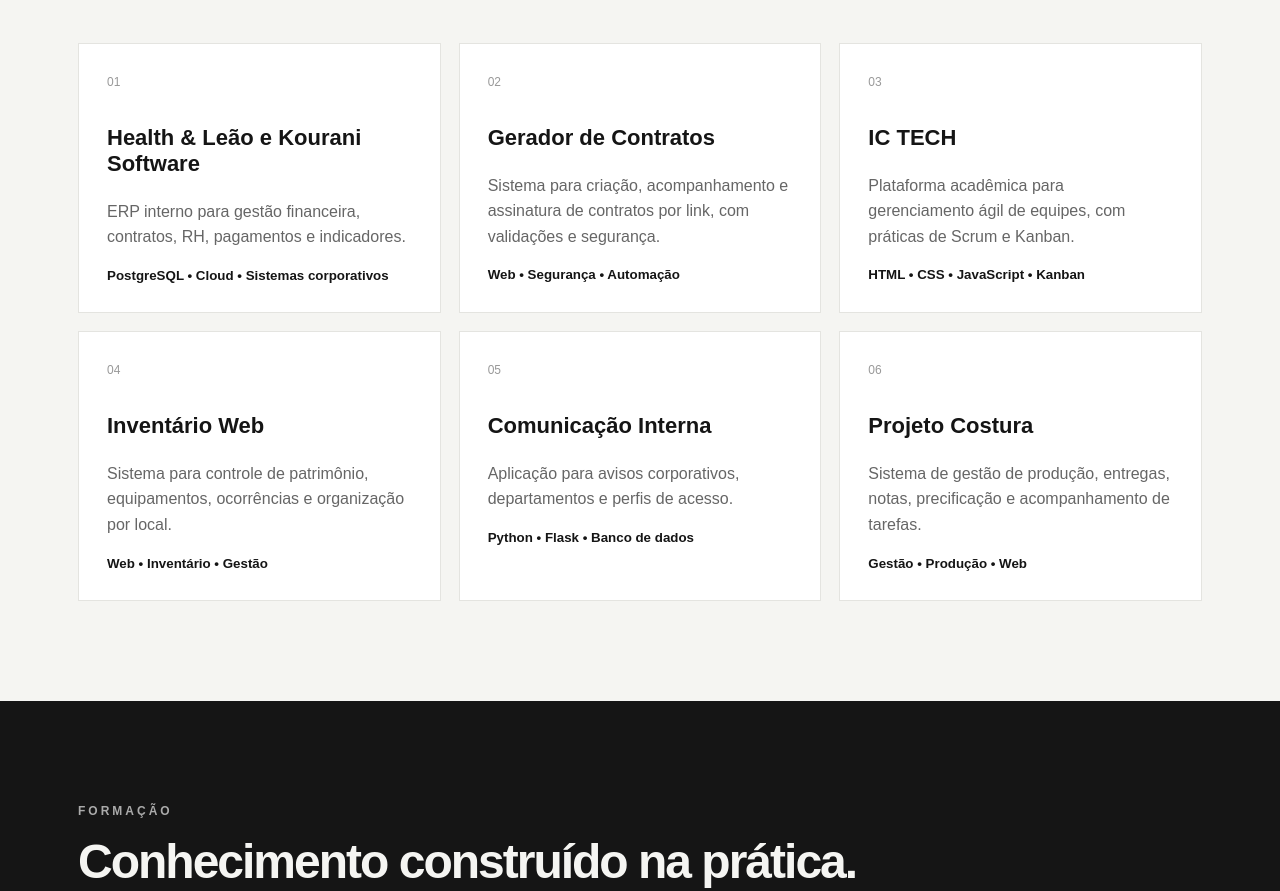
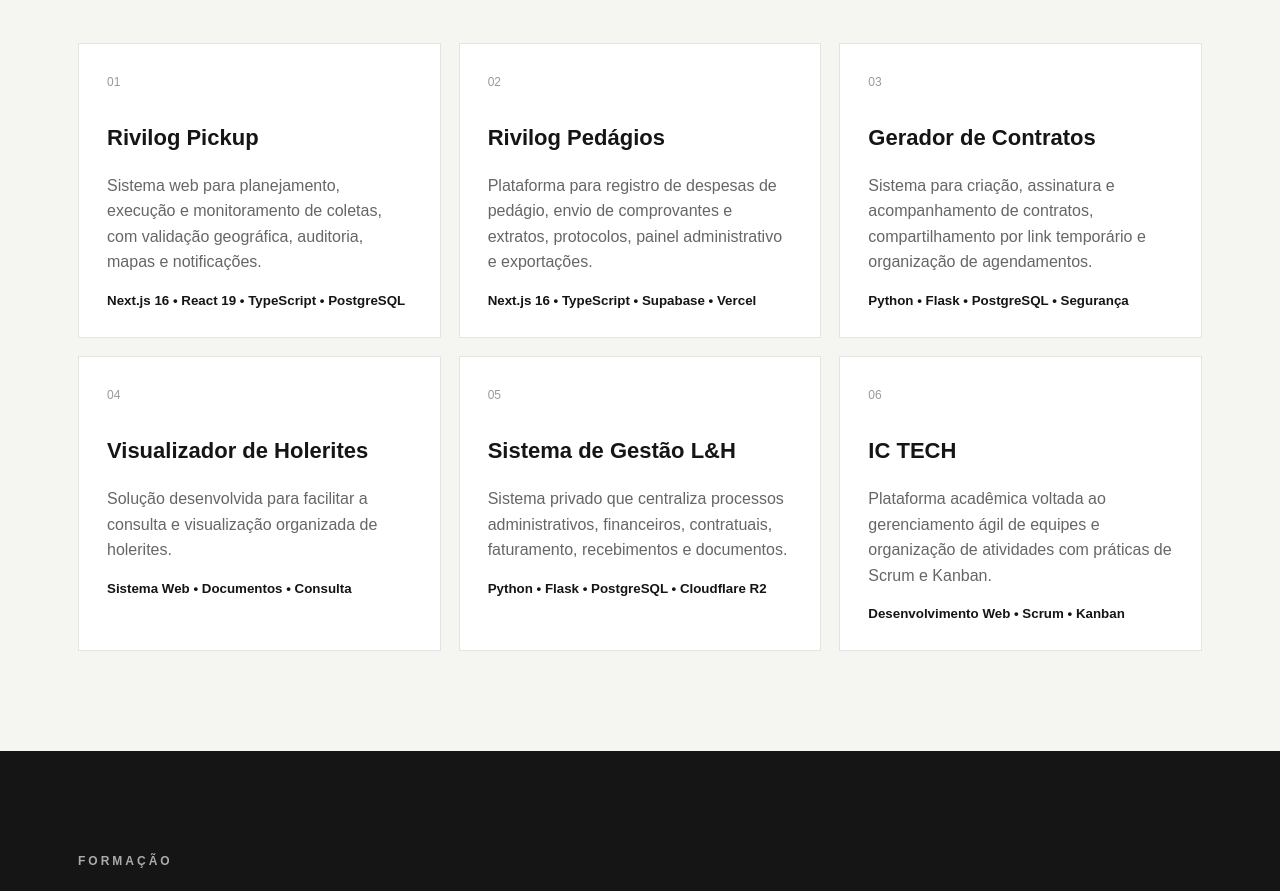
Before and after one commit to Nicolas1xx/portfolio-nicolas, a Next.js app: page / in a window 1280 px wide. Shown: the part 1540-2431 px from the top of the page. Built offline with nearby package versions, Linux system fonts and the light colour scheme.

Commit message:
feat: atualiza projetos em destaque

```diff
--- a/app/page.tsx
+++ b/app/page.tsx
@@ -1,10 +1,10 @@
 const projects=[
-["Health & Leão e Kourani Software","ERP interno para gestão financeira, contratos, RH, pagamentos e indicadores.","PostgreSQL • Cloud • Sistemas corporativos"],
-["Gerador de Contratos","Sistema para criação, acompanhamento e assinatura de contratos por link, com validações e segurança.","Web • Segurança • Automação"],
-["IC TECH","Plataforma acadêmica para gerenciamento ágil de equipes, com práticas de Scrum e Kanban.","HTML • CSS • JavaScript • Kanban"],
-["Inventário Web","Sistema para controle de patrimônio, equipamentos, ocorrências e organização por local.","Web • Inventário • Gestão"],
-["Comunicação Interna","Aplicação para avisos corporativos, departamentos e perfis de acesso.","Python • Flask • Banco de dados"],
-["Projeto Costura","Sistema de gestão de produção, entregas, notas, precificação e acompanhamento de tarefas.","Gestão • Produção • Web"]
+["Rivilog Pickup","Sistema web para planejamento, execução e monitoramento de coletas, com validação geográfica, auditoria, mapas e notificações.","Next.js 16 • React 19 • TypeScript • PostgreSQL"],
+["Rivilog Pedágios","Plataforma para registro de despesas de pedágio, envio de comprovantes e extratos, protocolos, painel administrativo e exportações.","Next.js 16 • TypeScript • Supabase • Vercel"],
+["Gerador de Contratos","Sistema para criação, assinatura e acompanhamento de contratos, compartilhamento por link temporário e organização de agendamentos.","Python • Flask • PostgreSQL • Segurança"],
+["Visualizador de Holerites","Solução desenvolvida para facilitar a consulta e visualização organizada de holerites.","Sistema Web • Documentos • Consulta"],
+["Sistema de Gestão L&H","Sistema privado que centraliza processos administrativos, financeiros, contratuais, faturamento, recebimentos e documentos.","Python • Flask • PostgreSQL • Cloudflare R2"],
+["IC TECH","Plataforma acadêmica voltada ao gerenciamento ágil de equipes e organização de atividades com práticas de Scrum e Kanban.","Desenvolvimento Web • Scrum • Kanban"]
 ];
 const certs=[["Excel Completo","80h"],["Web 3.0","20h"],["Fundamentos da Inteligência Artificial","8h"],["Privacidade e Proteção de Dados (LGPD)","4h"],["Desvendando a Indústria 4.0","20h"],["Desvendando o ESG","20h"],["Economia Circular","20h"],["Empreender SENAI","20h"],["Segurança no Trabalho","14h"],["Desvendando o 5G","15h"]];
 export default function Home(){return <main>
```
